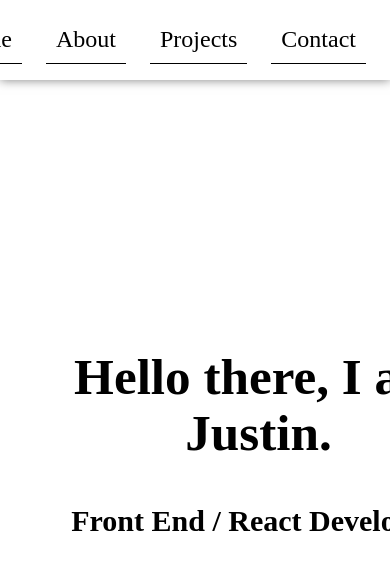
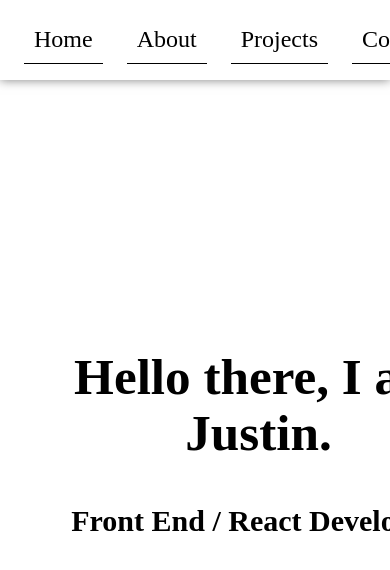
Before and after one commit to justinxie712/portfolio, a React (Vite) app: page / in a window 390 px wide. Shown: the top 570 px of the page. Built offline with nearby package versions, Linux system fonts and the light colour scheme.

Commit message:
fix navbar width

```diff
--- a/src/components/Carousel/style.scss
+++ b/src/components/Carousel/style.scss
@@ -19,7 +19,7 @@
     gap: 1.5rem;
     height: 100%;
 
-    @media (max-width: 768px) {
+    @media (max-width: 767px) {
       flex-direction: column;
     }
   }
@@ -48,7 +48,7 @@
       border-bottom-right-radius: 0.2rem;
     }
 
-    @media (max-width: 768px) {
+    @media (max-width: 767px) {
       width: 100%;
       height: 16rem;
       margin-bottom: 1rem;
@@ -61,7 +61,7 @@
     object-fit: contain;
     border-radius: 0.5rem;
 
-    @media (max-width: 768px) {
+    @media (max-width: 767px) {
       width: 100%;
       height: 100%;
     }
--- a/src/components/Navbar/style.scss
+++ b/src/components/Navbar/style.scss
@@ -1,5 +1,5 @@
 .navbar {
-  width: 100vw;
+  width: 100%;
   position: fixed;
   top: 0;
   inset-inline-start: 0;
@@ -14,6 +14,11 @@
   gap: 24px;
   list-style-type: none;
   padding: 0 24px;
+
+  @media (max-width: 767px) {
+    display: flex;
+    justify-content: space-between;
+  }
 }
 
 .navbar__item {
```
